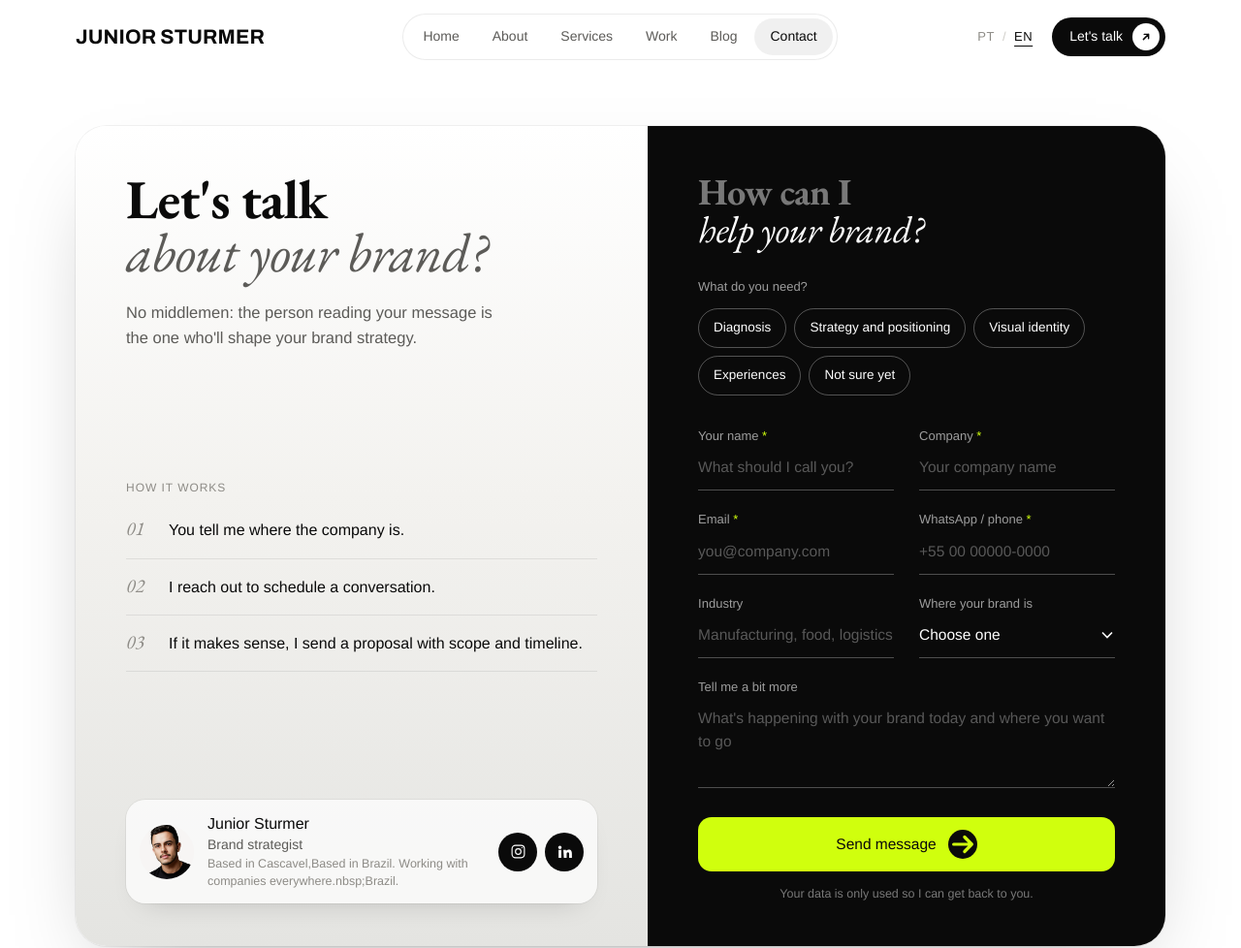
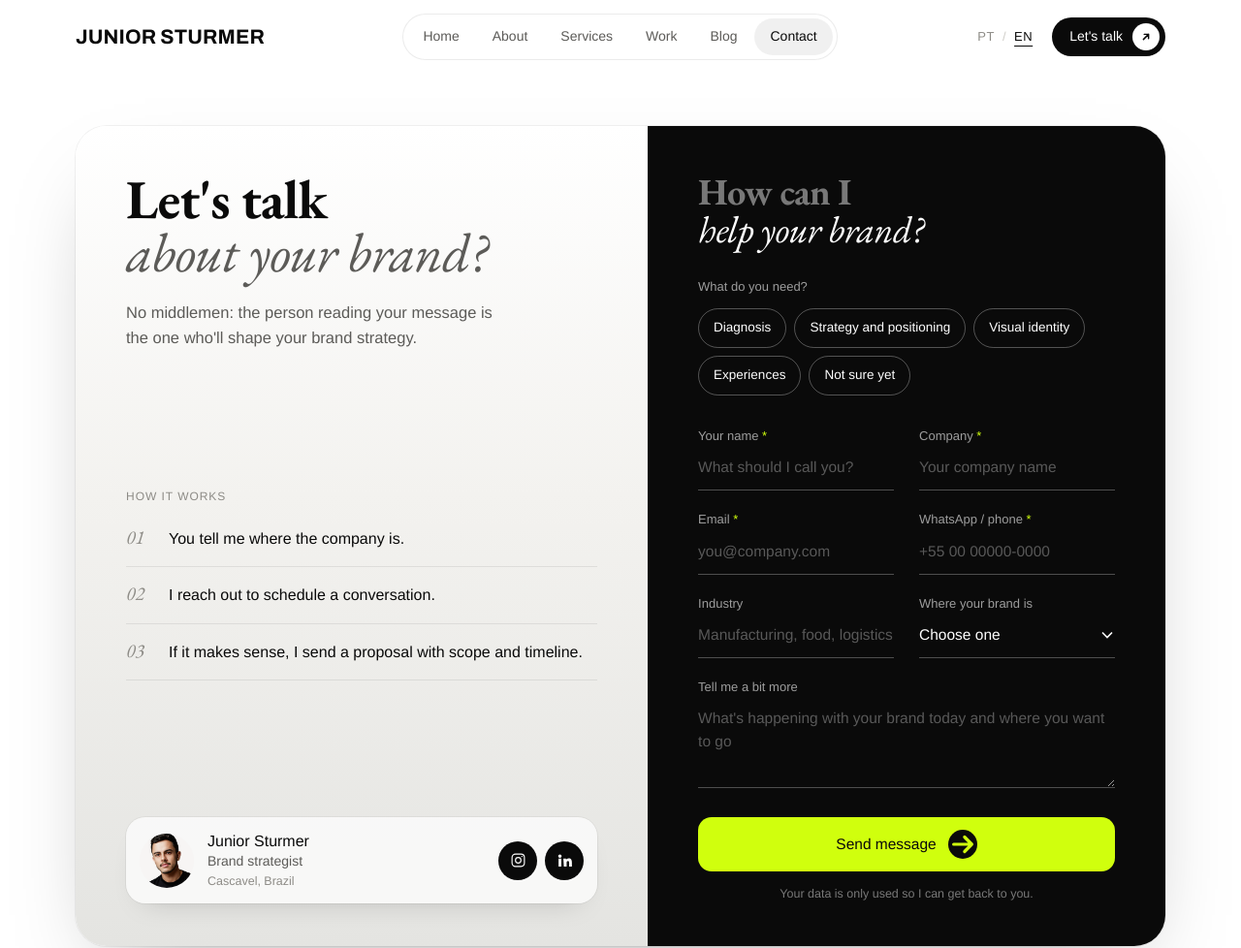
Before and after one commit to juniorsturmer/juniorsturmer-site, a website: page en/contact/index.html in a window 1280 px wide. Shown: the top 978 px of the page at 97% size. Drawn offline with nearby package versions, Linux system fonts and the light colour scheme.

Commit message:
Contato EN: corrige linha de localização
Co-Authored-By: Claude Opus 5.5 <noreply@anthropic.com>
Claude-Session: https://claude.ai/code/session_013Z5t5XAEmGo6WqqqnVBgTa

```diff
--- a/en/contact/index.html
+++ b/en/contact/index.html
@@ -54,7 +54,7 @@
           <span class="cx-lb">How it works</span>
           <ol class="cx-how"><li><span class="n">01</span><p>You tell me where the company&nbsp;is.</p></li><li><span class="n">02</span><p>I reach out to schedule a&nbsp;conversation.</p></li><li><span class="n">03</span><p>If it makes sense, I send a proposal with scope and&nbsp;timeline.</p></li></ol>
         </div>
-        <div class="cx-me"><picture class="av"><source srcset="/assets/img/junior-sturmer-rosto.webp" type="image/webp"><img src="/assets/img/junior-sturmer-rosto.jpg" width="400" height="400" alt="Junior Sturmer" loading="lazy"></picture><p><b>Junior Sturmer</b>Brand strategist<small>Based in Cascavel,Based in Brazil. Working with companies&nbsp;everywhere.nbsp;Brazil.</small></p><nav class="cx-soc" aria-label="Social media"><a href="https://www.instagram.com/juniorsturmer/" target="_blank" rel="noopener me" aria-label="Instagram"><svg viewBox="0 0 24 24" fill="none" stroke="currentColor" stroke-width="1.6" aria-hidden="true"><rect x="3" y="3" width="18" height="18" rx="5"/><circle cx="12" cy="12" r="4"/><circle cx="17.5" cy="6.5" r="1" fill="currentColor" stroke="none"/></svg></a><a href="https://www.linkedin.com/in/juniorsturmer/" target="_blank" rel="noopener me" aria-label="LinkedIn"><svg viewBox="0 0 24 24" fill="currentColor" aria-hidden="true"><path d="M4.98 3.5a2.5 2.5 0 1 1 0 5 2.5 2.5 0 0 1 0-5zM3 9.5h4V21H3zM10 9.5h3.8v1.6h.06c.53-1 1.83-2.06 3.77-2.06 4.03 0 4.77 2.65 4.77 6.1V21h-4v-5.1c0-1.22-.02-2.79-1.7-2.79-1.7 0-1.96 1.33-1.96 2.7V21h-4z"/></svg></a></nav></div>
+        <div class="cx-me"><picture class="av"><source srcset="/assets/img/junior-sturmer-rosto.webp" type="image/webp"><img src="/assets/img/junior-sturmer-rosto.jpg" width="400" height="400" alt="Junior Sturmer" loading="lazy"></picture><p><b>Junior Sturmer</b>Brand strategist<small>Cascavel, Brazil</small></p><nav class="cx-soc" aria-label="Social media"><a href="https://www.instagram.com/juniorsturmer/" target="_blank" rel="noopener me" aria-label="Instagram"><svg viewBox="0 0 24 24" fill="none" stroke="currentColor" stroke-width="1.6" aria-hidden="true"><rect x="3" y="3" width="18" height="18" rx="5"/><circle cx="12" cy="12" r="4"/><circle cx="17.5" cy="6.5" r="1" fill="currentColor" stroke="none"/></svg></a><a href="https://www.linkedin.com/in/juniorsturmer/" target="_blank" rel="noopener me" aria-label="LinkedIn"><svg viewBox="0 0 24 24" fill="currentColor" aria-hidden="true"><path d="M4.98 3.5a2.5 2.5 0 1 1 0 5 2.5 2.5 0 0 1 0-5zM3 9.5h4V21H3zM10 9.5h3.8v1.6h.06c.53-1 1.83-2.06 3.77-2.06 4.03 0 4.77 2.65 4.77 6.1V21h-4v-5.1c0-1.22-.02-2.79-1.7-2.79-1.7 0-1.96 1.33-1.96 2.7V21h-4z"/></svg></a></nav></div>
       </div>
       <form class="cx-r" name="contato" method="POST" action="/en/thanks/" data-netlify="true" netlify-honeypot="bot-field">
         <input type="hidden" name="form-name" value="contato">
```
